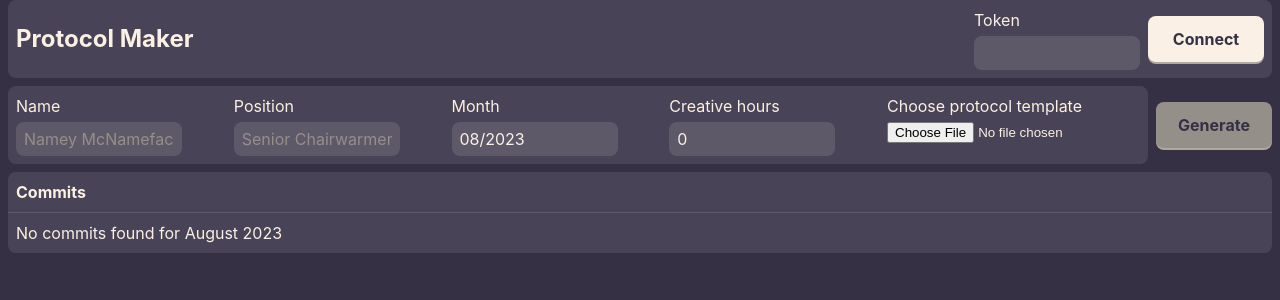
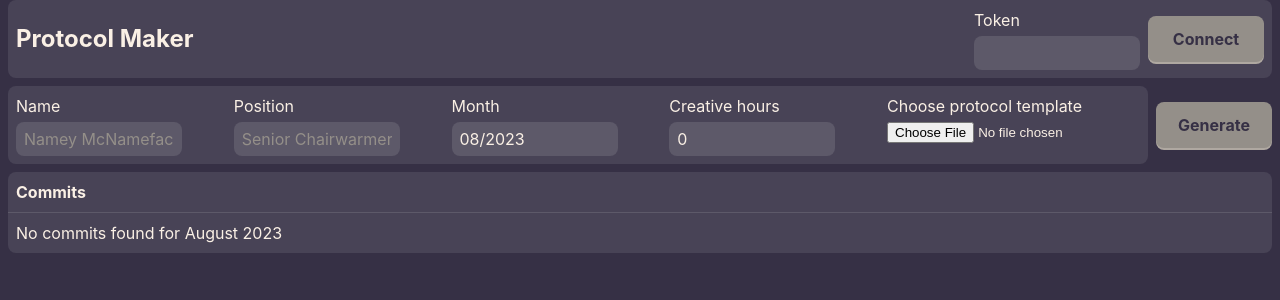
Before and after one commit to lawfx/pan-protocol, a React (Vite) app: page / in a window 1280 px wide. Shown: the top 300 px of the page. Built offline with nearby package versions, Linux system fonts and the light colour scheme.

Commit message:
disabling login button if token is not set

```diff
--- a/src/Login/Login.tsx
+++ b/src/Login/Login.tsx
@@ -14,17 +14,14 @@ export default function Login() {
       {user ?
         <LoggedInUser>
           <span>Logged in as <strong>{user.login}</strong></span>
-          <Avatar>
-            <AvatarImage src={user.avatar_url} />
-          </Avatar>
+          <AvatarImage src={user.avatar_url} />
         </LoggedInUser>
         :
         <LoginForm>
           <Input label='Token' value={token} onChange={setToken} />
-          <Button disabled={!!user} type='button' onClick={() => connect(token)}>Connect</Button>
+          <Button disabled={!token} type='button' onClick={() => connect(token)}>Connect</Button>
         </LoginForm>
       }
-
     </>
   );
 }
```
